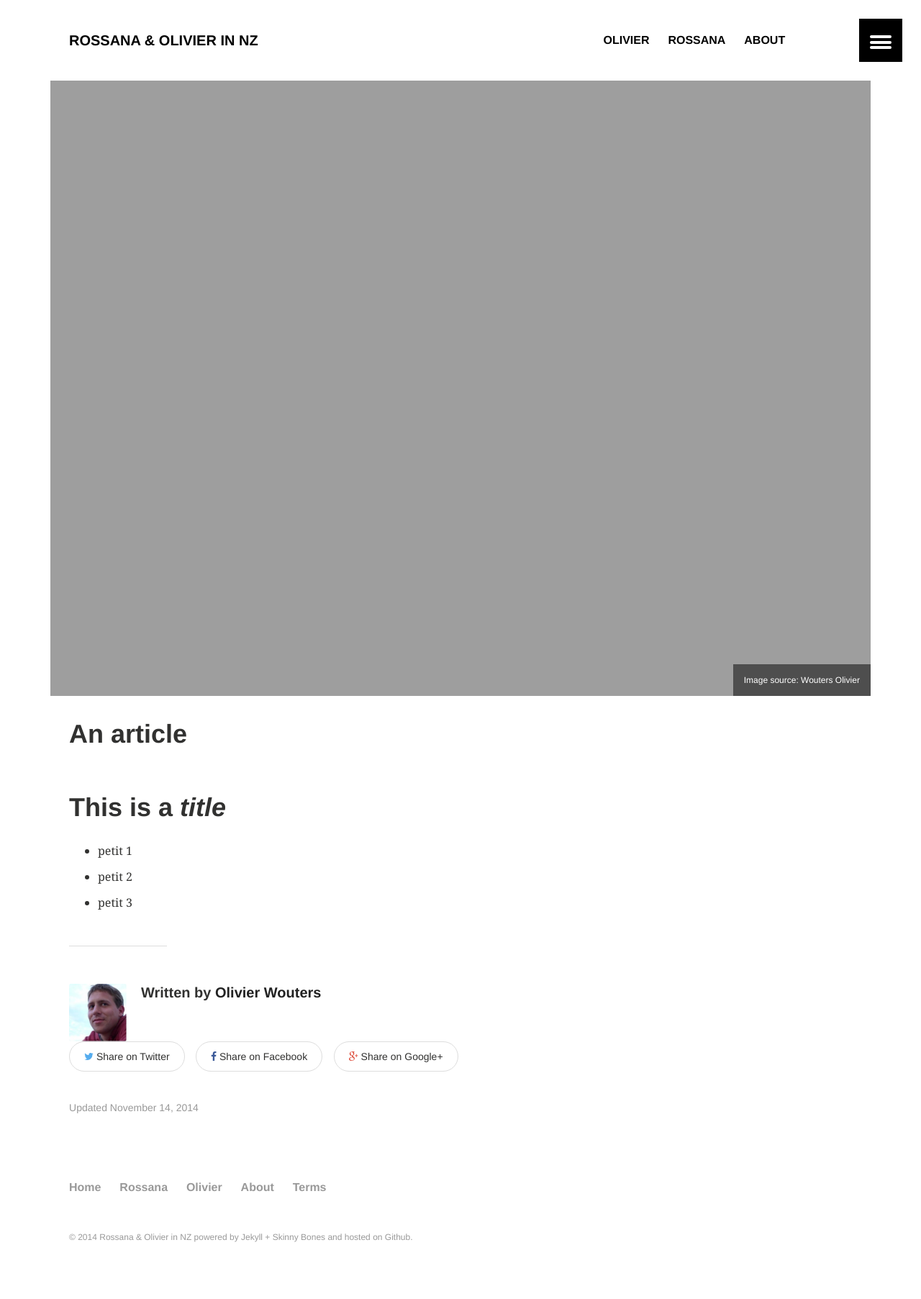
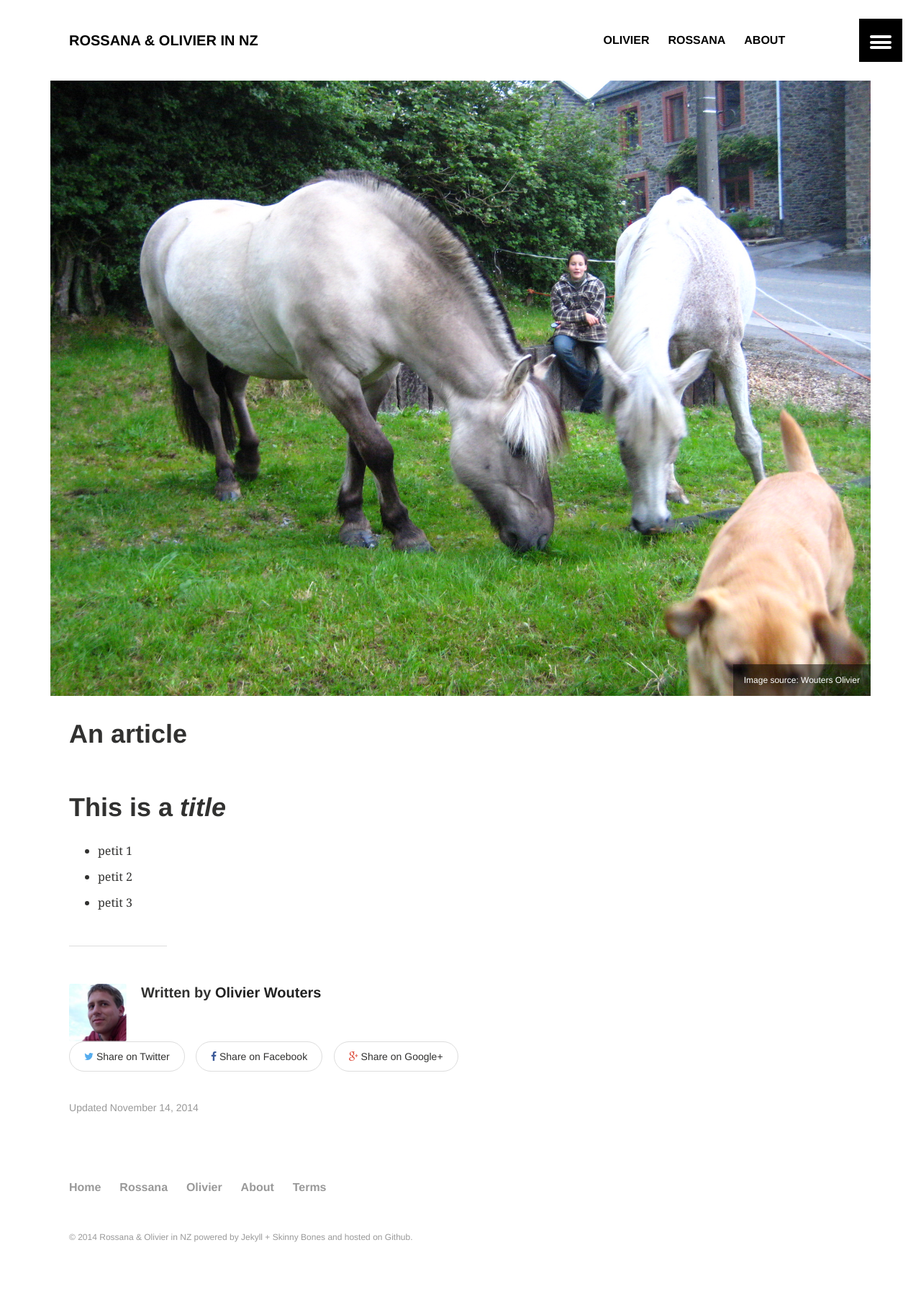
Before and after one commit to rokiwi/old, a Jekyll site: the page built from _posts/articles/2014-11-14-dummy-article.md, in a window 1280 px wide. Shown: the whole page at 72% size. Built offline with Jekyll 4.4.1, drawn with Linux system fonts in a browser that asks for light colours.

Commit message:
Update 2014-11-14-dummy-article.md

```diff
--- a/_posts/articles/2014-11-14-dummy-article.md
+++ b/_posts/articles/2014-11-14-dummy-article.md
@@ -5,7 +5,7 @@ categories: articles
 excerpt: A dummy article.
 author: olivier
 image:
-  feature: maison 002.JPG
+  feature: maison20002.JPG
   teaser: P9120398.JPG
   credit: Wouters Olivier
 published: true
```
